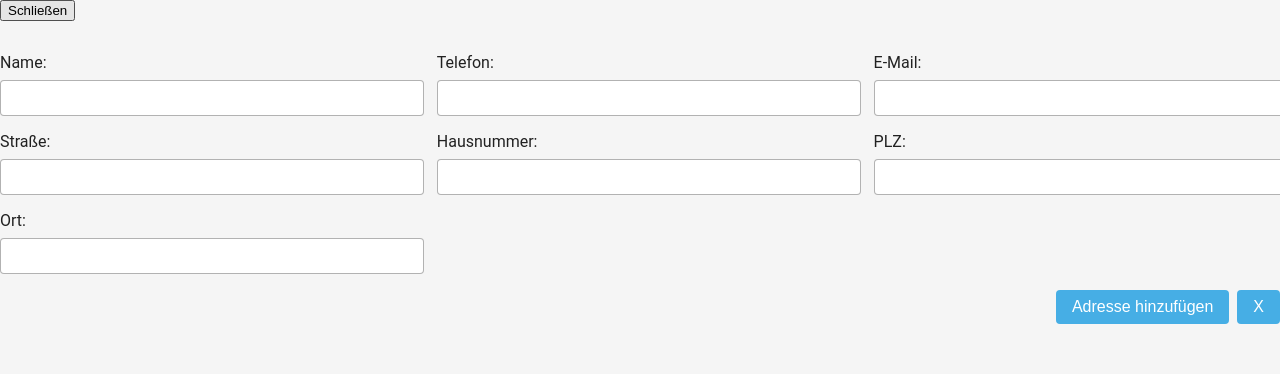
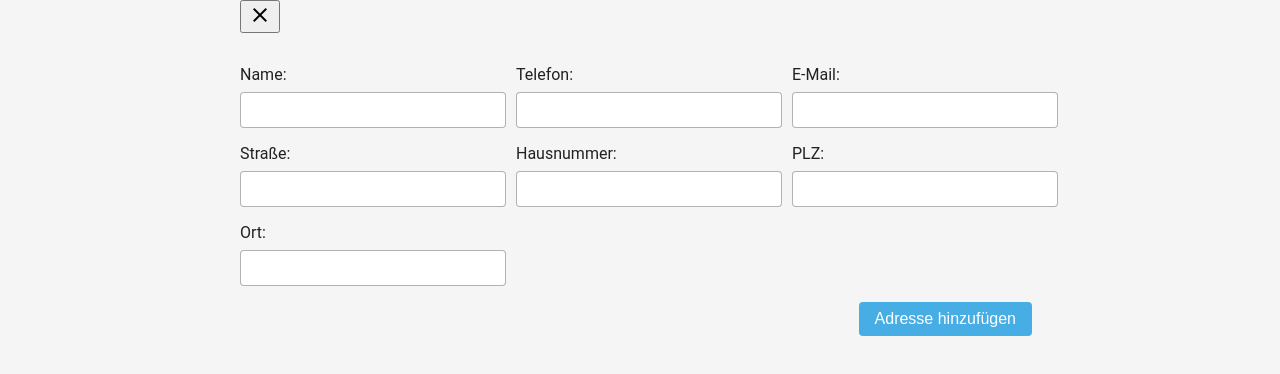
Before and after one commit to dnwebdesign/mt-addressbook, an Angular app: page /address-form in a window 1280 px wide. Shown: the top 374 px of the page. Built offline with nearby package versions, Linux system fonts and the light colour scheme.

Commit message:
functionality and layout for address editing implemented

```diff
--- a/src/app/address-list/address-details/address-details.component.html
+++ b/src/app/address-list/address-details/address-details.component.html
@@ -1,8 +1,26 @@
-<button routerLink="/">Schließen</button>
-<div *ngIf="address" class="address-details">
-    <h3>{{ address.name }}</h3>
-    <p>{{ address.street }} {{ address.streetNo }}</p>
-    <p>{{ address.zip }} {{ address.location }}</p>
-    <p>{{ address.phone }}</p>
-    <p>{{ address.mail }}</p>
+<div class="container">
+    <div *ngIf="address" class="address-details card">
+        <button routerLink="/"><span class="material-icons">close</span></button>
+
+        <ng-container *ngIf="!editing">
+            <h3>{{ address.name }}</h3>
+            <p>{{ address.street }} {{ address.streetNo }}</p>
+            <p>{{ address.zip }} {{ address.location }}</p>
+            <p>{{ address.phone }}</p>
+            <p>{{ address.mail }}</p>
+            <button (click)="editAddress()" class="address-details__edit">Bearbeiten</button>
+        </ng-container>
+
+        <ng-container *ngIf="editing">
+            <input [(ngModel)]="address.name" placeholder="Name"/>
+            <input [(ngModel)]="address.street" placeholder="Straße"/>
+            <input [(ngModel)]="address.streetNo" placeholder="Hausnummer"/>
+            <input [(ngModel)]="address.zip" placeholder="PLZ"/>
+            <input [(ngModel)]="address.location" placeholder="Ort"/>
+            <input [(ngModel)]="address.phone" placeholder="Telefon"/>
+            <input [(ngModel)]="address.mail" placeholder="E-Mail"/>
+            <button (click)="saveAddress()" class="address-details__save">Speichern</button>
+        </ng-container>
+
+    </div>
 </div>
--- a/src/app/address-list/address-details/address-details.component.ts
+++ b/src/app/address-list/address-details/address-details.component.ts
@@ -8,8 +8,9 @@ import {AddressService} from "../../shared/address.service";
     templateUrl: './address-details.component.html',
     styleUrls: ['./address-details.component.scss']
 })
-export class AddressDetailsComponent {
+export class AddressDetailsComponent implements OnInit {
     @Input() address: Address | null = null;
+    editing = false;
 
     constructor(private addressService: AddressService, private route: ActivatedRoute) {
     }
@@ -19,6 +20,20 @@ export class AddressDetailsComponent {
             const id = +params['id'];
             this.address = this.addressService.getAddressById(id);
         });
+
+        this.route.queryParams.subscribe(queryParams => {
+            this.editing = queryParams['editing'] === 'true';
+        });
+    }
+
+    editAddress(): void {
+        this.editing = true;
+    }
+
+    saveAddress(): void {
+
+
+        this.editing = false;
     }
 
 }
--- a/src/app/address-list/address-form/address-form.component.html
+++ b/src/app/address-list/address-form/address-form.component.html
@@ -1,4 +1,5 @@
-<button routerLink="/">Schließen</button>
+<div class="container">
+    <button routerLink="/"><span class="material-icons">close</span></button>
     <form (ngSubmit)="addAddress()" class="address-form">
         <div class="address-form__field">
             <label class="address-form__field__label" for="input-name">Name:</label>
@@ -42,7 +43,6 @@
             <button class="address-form__actions__button address-form__actions__submit"
                     type="submit">Adresse hinzufügen
             </button>
-        <button (click)="onCloseForm()" class="address-form__actions__button address-form__actions__close">X
-        </button>
         </div>
     </form>
+</div>
--- a/src/app/address-list/address-form/address-form.component.ts
+++ b/src/app/address-list/address-form/address-form.component.ts
@@ -2,6 +2,7 @@ import {Component, EventEmitter, Output} from '@angular/core';
 import {Address} from "../../shared/address.model";
 import {AddressService} from "../../shared/address.service";
 import {AddressInput} from "../../shared/address-input";
+import {Router} from "@angular/router";
 
 @Component({
     selector: 'mt-address-form',
@@ -12,7 +13,7 @@ export class AddressFormComponent {
     newAddress: AddressInput = this.createEmptyAddressInput();
     @Output() closeAddressForm = new EventEmitter<void>();
 
-    constructor(private addressService: AddressService) {
+    constructor(private addressService: AddressService, private router: Router) {
     }
 
     addAddress(): void {
@@ -28,11 +29,7 @@ export class AddressFormComponent {
             this.newAddress.location
         ));
         this.newAddress = this.createEmptyAddressInput();
-        this.onCloseForm();
-    }
-
-    onCloseForm() {
-        this.closeAddressForm.emit();
+        this.router.navigate(['/']);
     }
 
     private createEmptyAddressInput(): AddressInput {
--- a/src/app/address-list/address-list.component.ts
+++ b/src/app/address-list/address-list.component.ts
@@ -23,17 +23,17 @@ export class AddressListComponent implements OnInit {
         this.addresses = this.addressService.getAddresses();
     }
 
+    selectAddress(id: number): void {
+        this.router.navigate(['/address-details', id]);
+    }
+
     onEditAddress(address: Address): void {
-        console.log("address editing of address with id " + address.id + " goes here.");
+        this.router.navigate(['/address-details', address.id], {queryParams: {editing: true}});
     }
 
     onDeleteAddress(id: number): void {
         this.addressService.deleteAddress(id);
         this.addresses = this.addressService.getAddresses();
-    }
-
-    selectAddress(id: number): void {
-        this.router.navigate(['/address-details', id]);
     }
 
     toggleAddressForm() {
--- a/src/app/styles/styles.scss
+++ b/src/app/styles/styles.scss
@@ -12,6 +12,6 @@ body {
 }
 
 .container {
-  max-width: 1200px;
+  max-width: 800px;
   margin: auto;
 }
```
Lines whose indentation alone changed are shown as unchanged.
